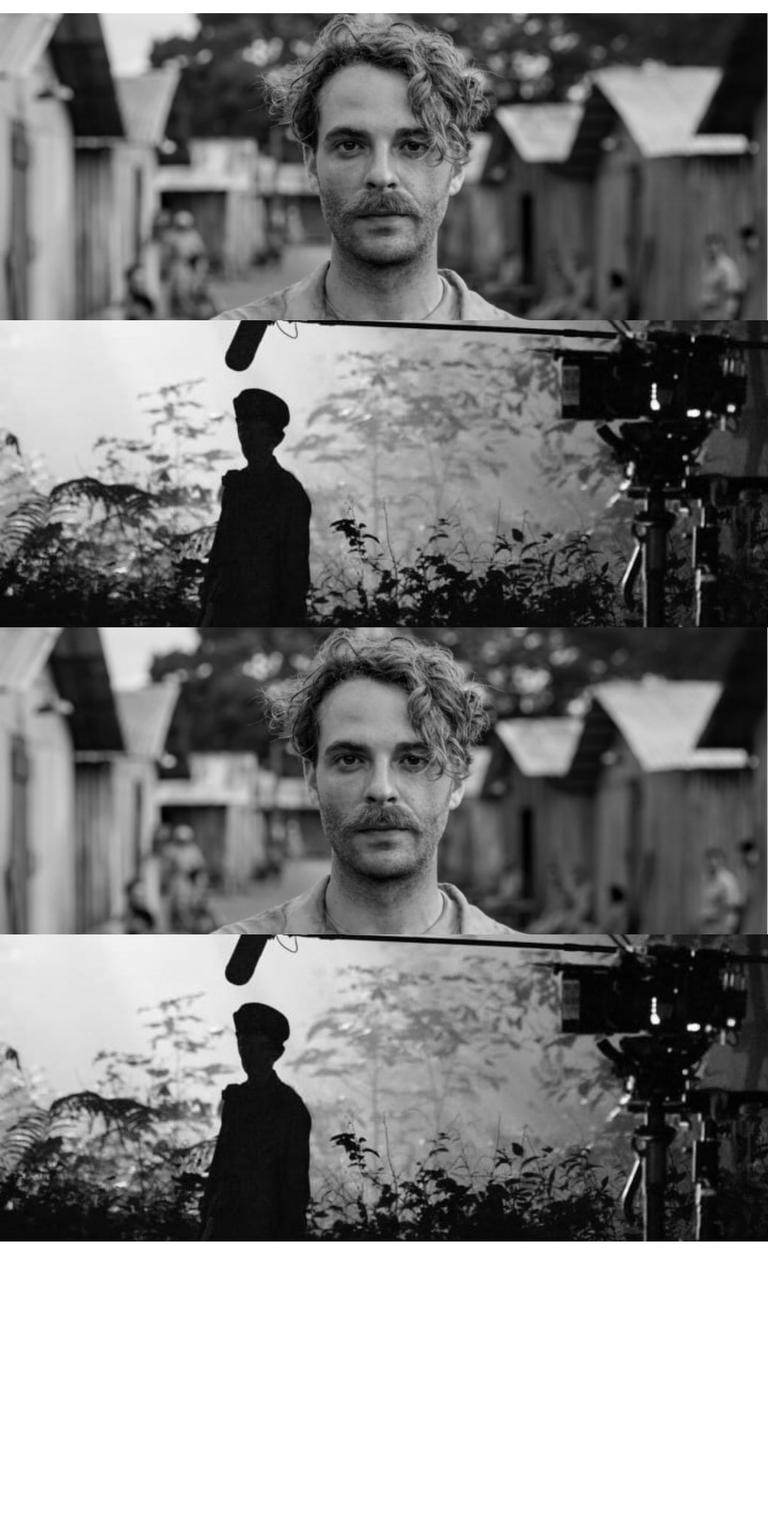
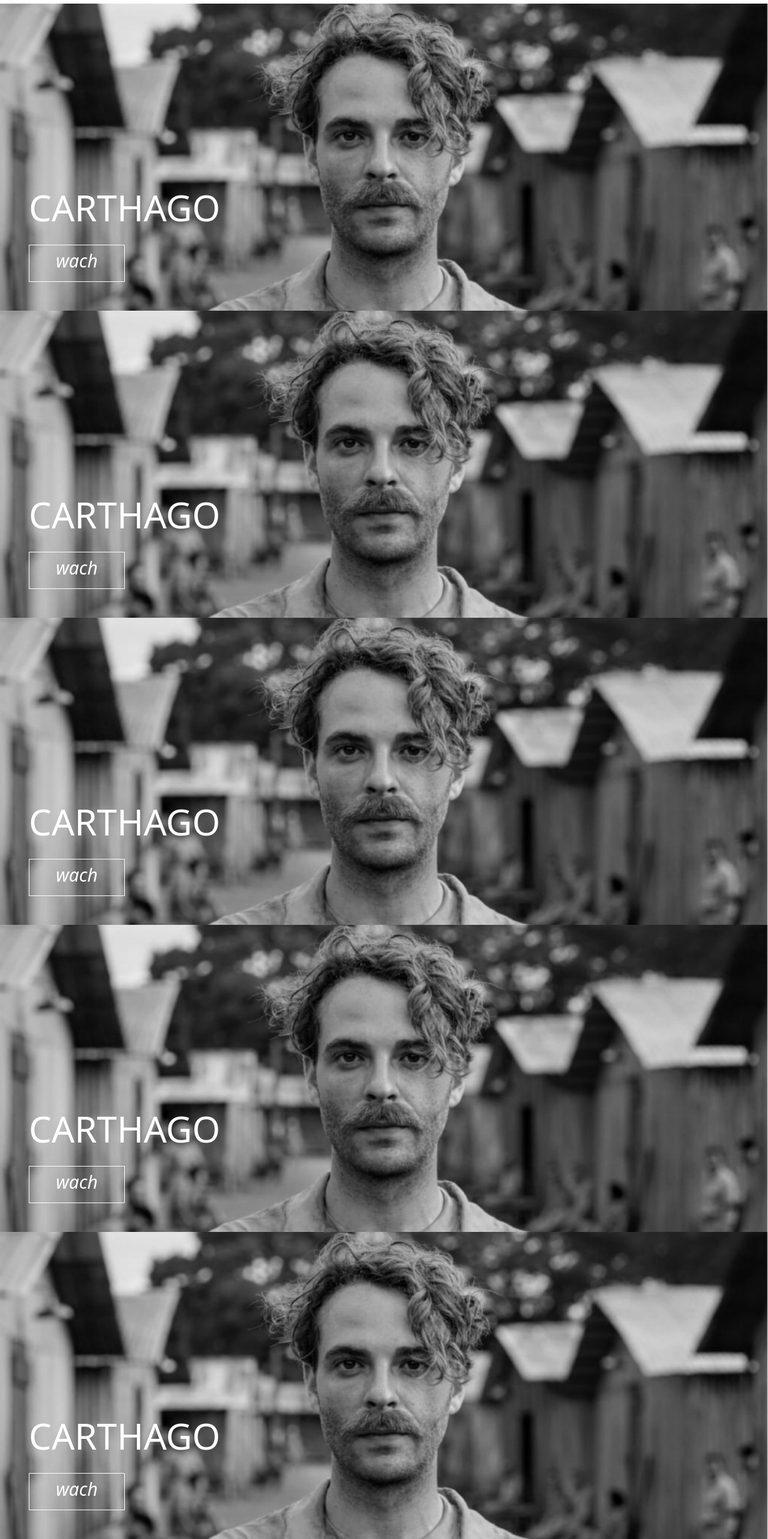
Before and after one commit to ibarjma/tangofilms, a Next.js app: page /projects/1 in a window 1280 px wide. Shown: the part 202-2768 px from the top of the page at 60% size. Before the commit the page ends 2272 px from the top, so only its background shows below. Built offline with nearby package versions, Linux system fonts and the light colour scheme.

Commit message:
slider home

```diff
--- /dev/null
+++ b/components/Page.tsx
@@ -0,0 +1,43 @@
+import { motion, MotionStyle, MotionValue, PanInfo } from 'framer-motion'
+import React, { FunctionComponent } from 'react'
+
+interface PageProps {
+  index: number
+  renderPage: (props: { index: number }) => JSX.Element
+  x: MotionValue
+  onDragEnd(event: MouseEvent | TouchEvent | PointerEvent, info: PanInfo): void
+}
+
+const pageStyle: MotionStyle = {
+  position: 'absolute',
+  width: '100%',
+  height: '100%',
+}
+
+export const Page: FunctionComponent<PageProps> = ({
+  index,
+  renderPage,
+  x,
+  onDragEnd,
+}) => {
+  const child = React.useMemo(() => renderPage({ index }), [index, renderPage])
+
+  return (
+    <motion.div
+      style={{
+        ...pageStyle,
+        x,
+        left: `${index * 100}%`,
+        right: `${index * 100}%`,
+      }}
+      draggable
+      drag="x"
+      dragElastic={3.2}
+      onDragEnd={onDragEnd}
+    >
+      {child}
+    </motion.div>
+  )
+}
+
+Page.displayName = 'page'
--- /dev/null
+++ b/components/VirtualPages.tsx
@@ -0,0 +1,90 @@
+import * as React from 'react'
+import {
+  animate,
+  AnimationOptions,
+  motion,
+  MotionStyle,
+  PanInfo,
+  useMotionValue,
+} from 'framer-motion'
+import { Page } from './Page'
+
+const range = [-1, 0, 1]
+
+interface VirtualizedPageProps {
+  children: (props: { index: number }) => JSX.Element
+}
+
+const containerStyle: MotionStyle = {
+  position: 'relative',
+  width: '100%',
+  height: '100%',
+  overflowX: 'hidden',
+}
+
+const transition: AnimationOptions<any> = {
+  type: 'spring',
+  bounce: 0,
+}
+
+const delay = 3
+
+export const VirtualizedPage: React.FunctionComponent<VirtualizedPageProps> = ({
+  children,
+}) => {
+  // callback event to fire the index change
+  const [index, setIndex] = React.useState(0)
+  React.useEffect(() => {
+    let timer1 = setTimeout(() => setIndex(index + 1), delay * 1000)
+    return () => {
+      clearTimeout(timer1)
+    }
+  }, [index])
+
+  const x = useMotionValue(0)
+  const containerRef = React.useRef<HTMLDivElement>(null)
+
+  const calculateNewX = () => -index * (containerRef.current?.clientWidth || 0)
+
+  const handleEndDrag = (e: Event, dragProps: PanInfo) => {
+    const clientWidth = containerRef.current?.clientWidth || 0
+
+    const { offset, velocity } = dragProps
+
+    if (Math.abs(velocity.y) > Math.abs(velocity.x)) {
+      animate(x, calculateNewX(), transition)
+      return
+    }
+
+    if (offset.x > clientWidth / 4) {
+      setIndex(index - 1)
+    } else if (offset.x < -clientWidth / 4) {
+      setIndex(index + 1)
+    } else {
+      animate(x, calculateNewX(), transition)
+    }
+  }
+
+  React.useEffect(() => {
+    const controls = animate(x, calculateNewX(), transition)
+    return controls.stop
+  }, [index])
+
+  return (
+    <motion.div ref={containerRef} style={containerStyle}>
+      {range.map((rangeValue) => {
+        return (
+          <Page
+            key={rangeValue + index}
+            x={x}
+            onDragEnd={handleEndDrag}
+            index={rangeValue + index}
+            renderPage={children}
+          />
+        )
+      })}
+    </motion.div>
+  )
+}
+
+VirtualizedPage.displayName = 'VirtualizedPage'
--- a/package.json
+++ b/package.json
@@ -6,6 +6,7 @@
     "start": "next start"
   },
   "dependencies": {
+    "framer-motion": "^6.2.6",
     "next": "latest",
     "react": "^17.0.2",
     "react-dom": "^17.0.2"
--- a/pages/projects/[category]/index.tsx
+++ b/pages/projects/[category]/index.tsx
@@ -1,5 +1,6 @@
 import { useState } from 'react'
 import { GetStaticProps, GetStaticPaths, GetServerSideProps } from 'next'
+import Link from 'next/link'
 
 export const getServerSideProps: GetServerSideProps = async (context) => {
   let res = await fetch('http://localhost:3000/api/hello')
@@ -16,7 +17,7 @@ export default function Category(props: any) {
 
   return (
     <>
-      <section className="my-8 h-full w-full bg-white pt-16">
+      <section className="my-8 mb-4 h-full w-full bg-white pt-16">
         <div className="flex h-full w-full items-center justify-center  text-black">
           <div className="w-full max-w-6xl">
             <h1 className=" flex justify-center text-4xl font-bold">
@@ -35,15 +36,22 @@ export default function Category(props: any) {
           maxHeight: '50rem',
           backgroundImage: 'url(/0.png) ',
         }}
-      ></section>
-      <section
-        className="w-full bg-cover bg-center grayscale transition-all hover:grayscale-0"
-        style={{
-          height: '32rem',
-          maxHeight: '50rem',
-          backgroundImage: 'url(/about.jpg) ',
-        }}
-      ></section>
+      >
+        <div className="flex h-full w-full items-end justify-start p-8 ">
+          <div className="flex flex-col">
+            <div className="text-left sm:p-4">
+              <h1 className="text-5xl uppercase text-white md:text-6xl">
+                Carthago
+              </h1>
+            </div>
+            <Link href={'/projects/category/title'}>
+              <button className="text-md m-4 w-40 border border-white bg-transparent px-4 py-2 pb-4 text-3xl font-extralight italic text-white  transition-all hover:border-white hover:bg-black focus:outline-none">
+                wach
+              </button>
+            </Link>
+          </div>
+        </div>
+      </section>
       <section
         className="w-full bg-cover bg-center grayscale transition-all hover:grayscale-0"
         style={{
@@ -51,15 +59,91 @@ export default function Category(props: any) {
           maxHeight: '50rem',
           backgroundImage: 'url(/0.png) ',
         }}
-      ></section>
+      >
+        <div className="flex h-full w-full items-end justify-start p-8 ">
+          <div className="flex flex-col">
+            <div className="text-left sm:p-4">
+              <h1 className="text-5xl uppercase text-white md:text-6xl">
+                Carthago
+              </h1>
+            </div>
+            <Link href={'/projects/category/title'}>
+              <button className="text-md m-4 w-40 border border-white bg-transparent px-4 py-2 pb-4 text-3xl font-extralight italic text-white  transition-all hover:border-white hover:bg-black focus:outline-none">
+                wach
+              </button>
+            </Link>
+          </div>
+        </div>
+      </section>
       <section
         className="w-full bg-cover bg-center grayscale transition-all hover:grayscale-0"
         style={{
           height: '32rem',
           maxHeight: '50rem',
-          backgroundImage: 'url(/about.jpg) ',
+          backgroundImage: 'url(/0.png) ',
         }}
-      ></section>
+      >
+        <div className="flex h-full w-full items-end justify-start p-8 ">
+          <div className="flex flex-col">
+            <div className="text-left sm:p-4">
+              <h1 className="text-5xl uppercase text-white md:text-6xl">
+                Carthago
+              </h1>
+            </div>
+            <Link href={'/projects/category/title'}>
+              <button className="text-md m-4 w-40 border border-white bg-transparent px-4 py-2 pb-4 text-3xl font-extralight italic text-white  transition-all hover:border-white hover:bg-black focus:outline-none">
+                wach
+              </button>
+            </Link>
+          </div>
+        </div>
+      </section>
+      <section
+        className="w-full bg-cover bg-center grayscale transition-all hover:grayscale-0"
+        style={{
+          height: '32rem',
+          maxHeight: '50rem',
+          backgroundImage: 'url(/0.png) ',
+        }}
+      >
+        <div className="flex h-full w-full items-end justify-start p-8 ">
+          <div className="flex flex-col">
+            <div className="text-left sm:p-4">
+              <h1 className="text-5xl uppercase text-white md:text-6xl">
+                Carthago
+              </h1>
+            </div>
+            <Link href={'/projects/category/title'}>
+              <button className="text-md m-4 w-40 border border-white bg-transparent px-4 py-2 pb-4 text-3xl font-extralight italic text-white  transition-all hover:border-white hover:bg-black focus:outline-none">
+                wach
+              </button>
+            </Link>
+          </div>
+        </div>
+      </section>
+      <section
+        className="w-full bg-cover bg-center grayscale transition-all hover:grayscale-0"
+        style={{
+          height: '32rem',
+          maxHeight: '50rem',
+          backgroundImage: 'url(/0.png) ',
+        }}
+      >
+        <div className="flex h-full w-full items-end justify-start p-8 ">
+          <div className="flex flex-col">
+            <div className="text-left sm:p-4">
+              <h1 className="text-5xl uppercase text-white md:text-6xl">
+                Carthago
+              </h1>
+            </div>
+            <Link href={'/projects/category/title'}>
+              <button className="text-md m-4 w-40 border border-white bg-transparent px-4 py-2 pb-4 text-3xl font-extralight italic text-white  transition-all hover:border-white hover:bg-black focus:outline-none">
+                wach
+              </button>
+            </Link>
+          </div>
+        </div>
+      </section>
     </>
   )
 }
```
Also changed, not shown: pages/index.tsx (+56 -83 lines), 1 other file (tests, documents, lock files or other folders).
